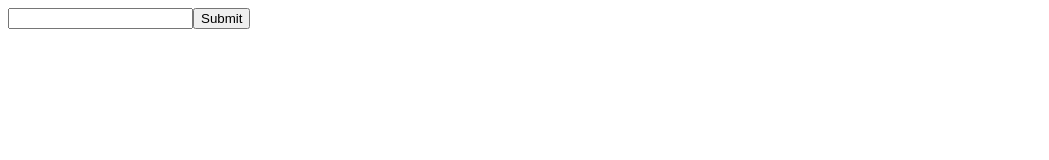
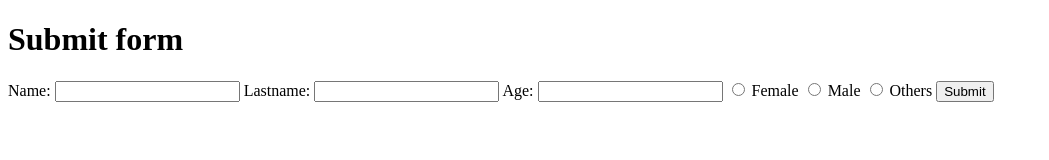
Before and after one commit to Lo-Agency-Internship/khashayar-javascript-basics, a plain HTML site: page index.html in a window 1280 px wide. Shown: the whole page, without its empty margins (0-1049 px from the left). Drawn offline with Linux system fonts and the light colour scheme.

Commit message:
Displaying name age and sex in alert.

```diff
--- a/index.html
+++ b/index.html
@@ -7,7 +7,23 @@
     <title>JavaScript assignment</title>
   </head>
   <body>
-    <div id="input-div"></div>
+    <h1>Submit form</h1>
+    <div id="parent-div">
+      <label for="name">Name:</label>
+      <input type="text" id="name" name="name" />
+      <label for="lastname">Lastname:</label>
+      <input type="text" id="lastname" name="lastname" />
+      <label for="age">Age:</label>
+      <input type="number" id="age" name="age" />
+      <input type="radio" id="female" value="female" name="sex" />
+      <label for="female">Female</label>
+      <input type="radio" id="male" value="male" name="sex" />
+      <label for="male">Male</label>
+      <input type="radio" id="others" value="others" name="sex" />
+      <label for="others">Others</label>
+
+      <input id="btn" type="submit" value="Submit" onclick="btnClick()" />
+    </div>
 
     <script src="script.js"></script>
   </body>
--- a/script.js
+++ b/script.js
@@ -1,13 +1,15 @@
-const div = document.getElementById("input-div");
+let sex;
+function radioChecked() {
+  var radios = document.getElementsByName("sex");
 
-let tag = document.createElement("input");
-let btn = document.createElement("button");
-btn.innerText = "Submit";
-btn.addEventListener("click", btnClick);
-div.appendChild(tag);
-div.appendChild(btn);
-
+  for (const radio of radios) {
+    if (radio.checked) sex = radio.value;
+  }
+}
 function btnClick() {
-  console.log(document.querySelector("input").value);
-  alert(document.querySelector("input").value);
+  const name = document.getElementById("name");
+  const lastname = document.getElementById("lastname");
+  const age = document.getElementById("age");
+  radioChecked();
+  alert(name.value + " " + lastname.value + " " + age.value + " " + sex);
 }
```
